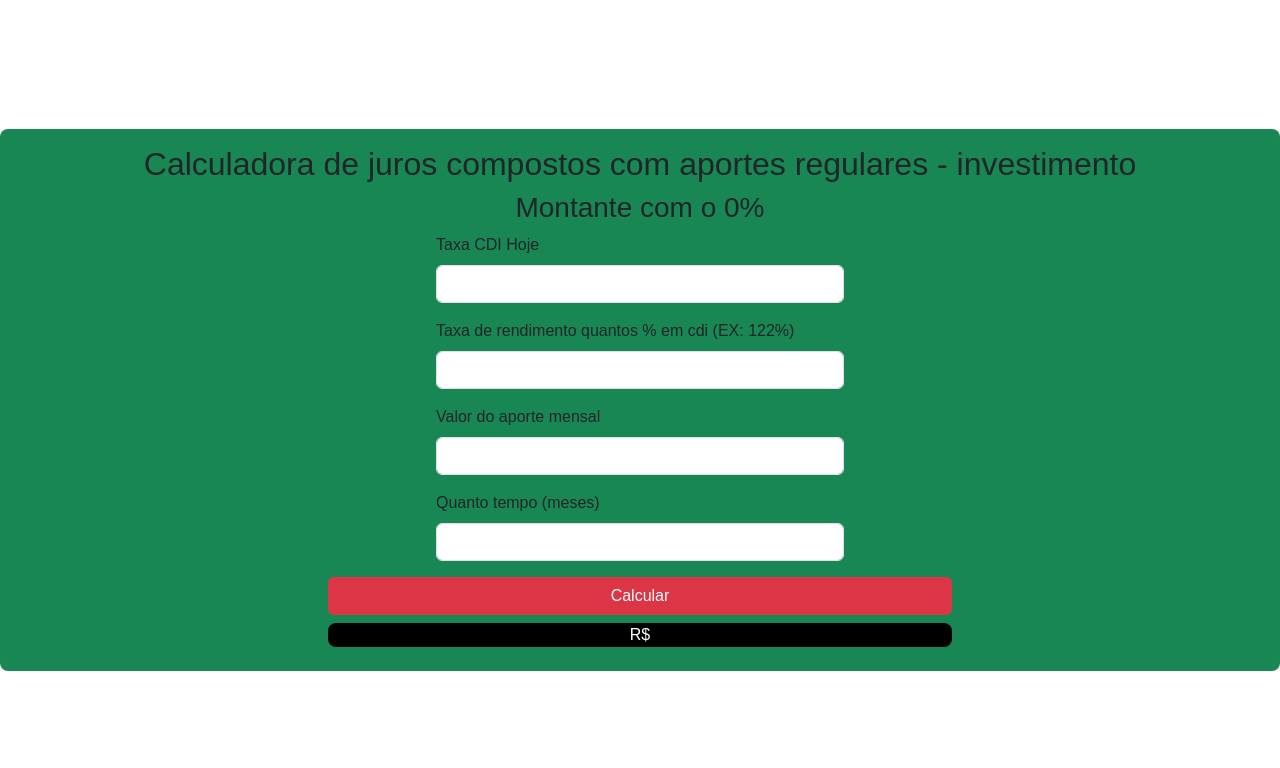
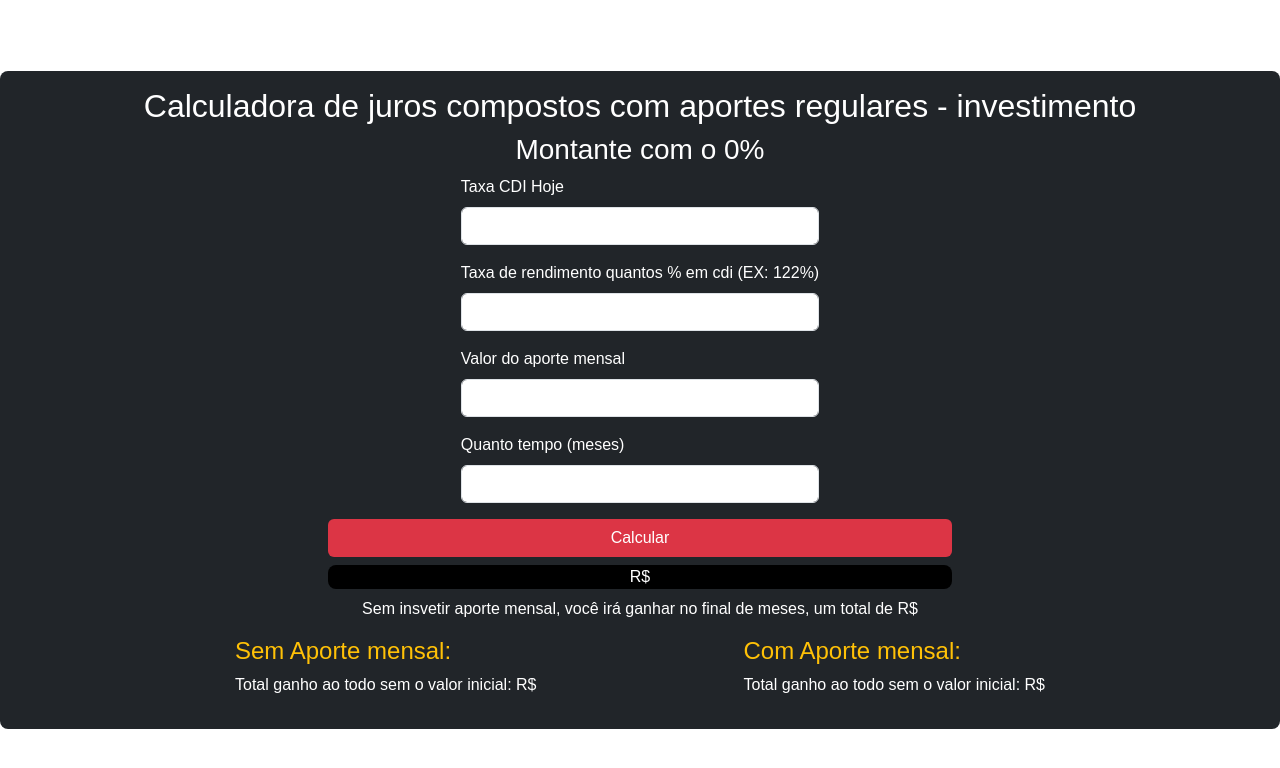
Before and after one commit to MiguelDomingues-Dev/calculadora-investimento-cdb, a plain HTML site: page index.html in a window 1280 px wide. Drawn offline with nearby package versions, Linux system fonts and the light colour scheme.

Commit message:
Add modificações

```diff
--- a/index.html
+++ b/index.html
@@ -9,34 +9,52 @@
 </head>
 <body>
     <div class="content d-flex justify-content-center col-sm-12">
-        <div class="row bg-success w-100 w-md-50 d-flex justify-content-center p-3 rounded-3">
-            <h2 class="text-center">Calculadora de juros compostos com aportes regulares - investimento</h2>
+        <div class="row bg-dark w-100 w-md-50 d-flex justify-content-center p-3 rounded-3">
+            <h2 class="text-center text-white">Calculadora de juros compostos com aportes regulares - investimento</h2>
 
-            <h3 class="text-center">Montante com o <span id="porcentagem">0</span>%</h3>
+            <h3 class="text-center text-white">Montante com o <span id="porcentagem">0</span>%</h3>
+            <div class="d-flex w-100 justify-content-center">
                 <form>
                     <div class="calculos d-flex flex-column align-items-center">
-                    <div class="single-input mb-3 col-md-4 col-12">
-                        <label class="form-label" for="taxaCdiHj">Taxa CDI Hoje</label>
+                        <div class="single-input mb-3 col-12">
+                            <label class="form-label text-white" for="taxaCdiHj">Taxa CDI Hoje</label>
                             <input class="form-control" type="number" name="taxaCdiHj" id="taxaCdiHj">
                         </div>
-                    <div class="single-input mb-3 col-md-4 col-12">
-                        <label class="form-label" for="rendN">Taxa de rendimento quantos % em cdi (EX: 122%)</label>
+                        <div class="single-input mb-3 col-12">
+                            <label class="form-label text-white" for="rendN">Taxa de rendimento quantos % em cdi (EX: 122%)</label>
                             <input class="form-control" type="number" name="rendN" id="rendN">
                         </div>
                     </div>
                     <div class="calculos d-flex flex-column align-items-center">
-                    <div class="single-input mb-3 col-md-4 col-12">
-                        <label class="form-label" for="porteMensal">Valor do aporte mensal</label>
+                        <div class="single-input mb-3 col-12">
+                            <label class="form-label text-white" for="porteMensal">Valor do aporte mensal</label>
                             <input class="form-control" type="number" name="porteMensal" id="porteMensal">
                         </div>
-                    <div class="single-input mb-3 col-md-4 col-12">
-                        <label class="form-label" for="quantMensal">Quanto tempo (meses)</label>
+                        <div class="single-input mb-3 col-12">
+                            <label class="form-label text-white" for="quantMensal">Quanto tempo (meses)</label>
                             <input class="form-control" type="number" name="quantMensal" id="quantMensal">
                         </div>
                     </div>
                 </form>
+            </div>
             <button id="calcular" class="btn bg-danger col-md-6 col-12 text-white">Calcular</button>
             <p class="text-white m-2 text-center bg-black col-md-6 col-12 rounded-3">R$<span id="resultado"></span></p>
+            <div id="diferect-insvet" class="d-flex flex-column justify-content-evenly align-items-center">
+                <div id="semAportes">
+                    <p class="text-white">Sem insvetir aporte mensal, você irá ganhar no final de <span class="text-danger" id="meses"></span> meses, um total de R$<span class="text-success" id="realInvest"></span></p>
+                </div>
+                <div id="totalGanho" class="d-flex justify-content-evenly w-100">
+                    <div>
+                        <h4 class="text-warning">Sem Aporte mensal:</h4>
+                        <p class="text-white">Total ganho ao todo sem o valor inicial: R$<span class="text-success" id="totalGanhoSemAporte"></span></p>
+                    </div>
+                    <div>
+                        <h4 class="text-warning">Com Aporte mensal:</h4>
+                        <p class="text-white">Total ganho ao todo sem o valor inicial: R$<span class="text-success" id="totalGanhoComAporte"></span></p>
+                    </div>
+                </div>
+            </div>
+
         </div>
     </div>
     <script src="index.js"></script>
--- a/index.js
+++ b/index.js
@@ -1,5 +1,11 @@
 const resultado = document.querySelector("#resultado");
 const porcentagem = document.querySelector("#porcentagem");
+
+const mesesTotal = document.querySelector("#meses");
+const ganho = document.querySelector("#realInvest");
+
+const ganhoSemAporteTotal = document.querySelector("#totalGanhoSemAporte");
+const ganhoComAporteTotal = document.querySelector("#totalGanhoComAporte");
 
 document.querySelector("#calcular").addEventListener('click', function () {
     const redimento = parseFloat(document.querySelector("#rendN").value);
@@ -9,6 +15,7 @@ document.querySelector("#calcular").addEventListener('click', function () {
     const meses = parseInt(document.querySelector("#quantMensal").value);
     console.log(meses);
 
+    //Transformando % em Decimal
     const cdiDecimal = cdi / 100;
     const redimentoDecimal = redimento / 100;
 
@@ -16,9 +23,23 @@ document.querySelector("#calcular").addEventListener('click', function () {
     const taxaAnual = cdiDecimal * redimentoDecimal;
     const taxaMensal = (1 + taxaAnual) ** (1 / 12) - 1;
 
+    const montanteSemPorte = porteMensal * (1 + taxaMensal) ** meses;
+
+    const totalSemAporte = montanteSemPorte - porteMensal;
+
+
     //Calculando o montante
     const montanteCdi = porteMensal * (((1 + taxaMensal) ** meses - 1) / taxaMensal) * (1 + taxaMensal);
-    console.log(montanteCdi);
+
+    const totalComAporte = montanteCdi - porteMensal;
+
+    //Resultado
     porcentagem.innerHTML = redimento;
     resultado.innerHTML = montanteCdi.toFixed(2);
+
+    mesesTotal.innerHTML = meses;
+    ganho.innerHTML = montanteSemPorte.toFixed(2);
+
+    ganhoSemAporteTotal.innerHTML = totalSemAporte.toFixed(2);
+    ganhoComAporteTotal.innerHTML = totalComAporte.toFixed(2);
 })
```
Lines whose indentation alone changed are shown as unchanged.
